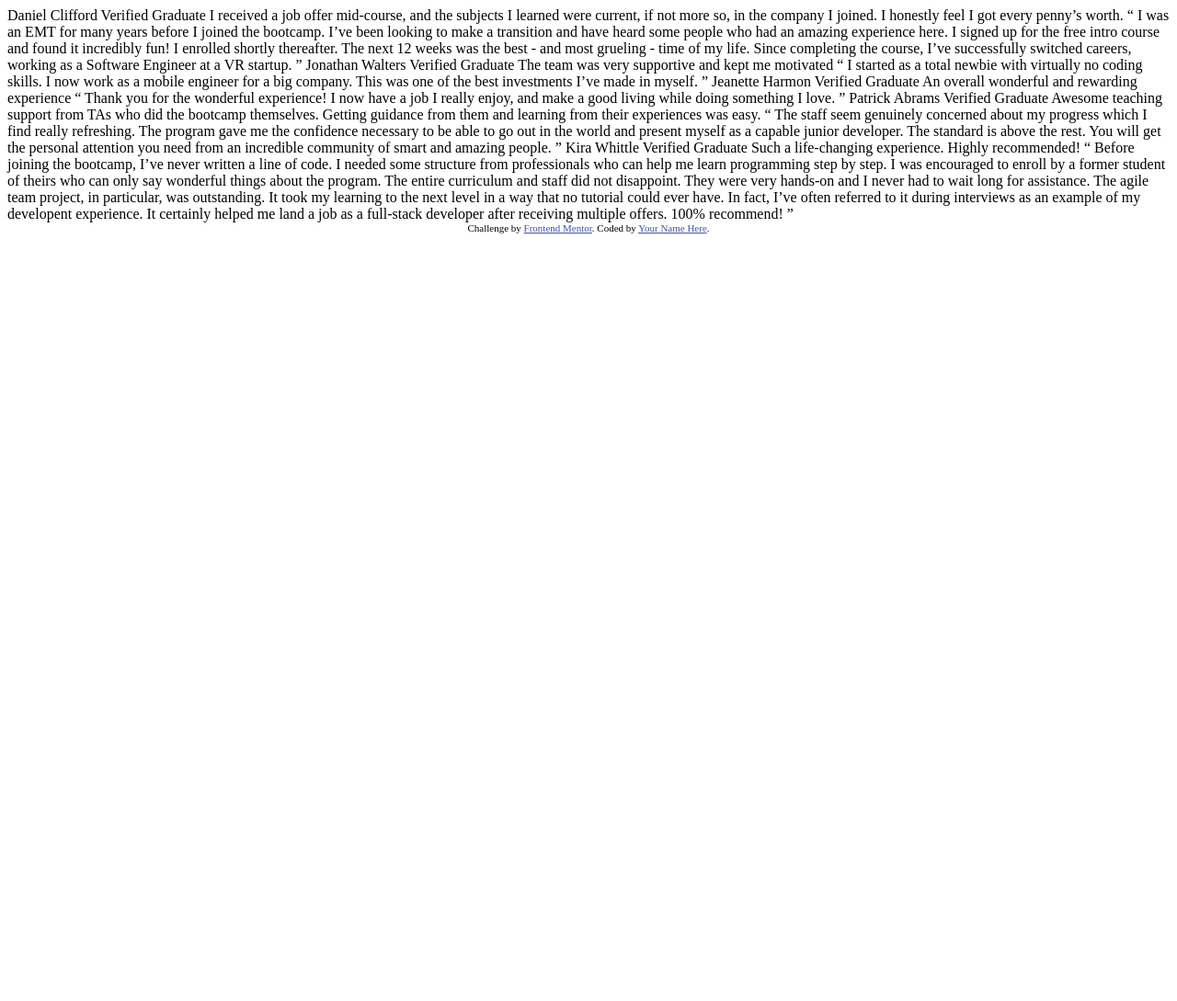
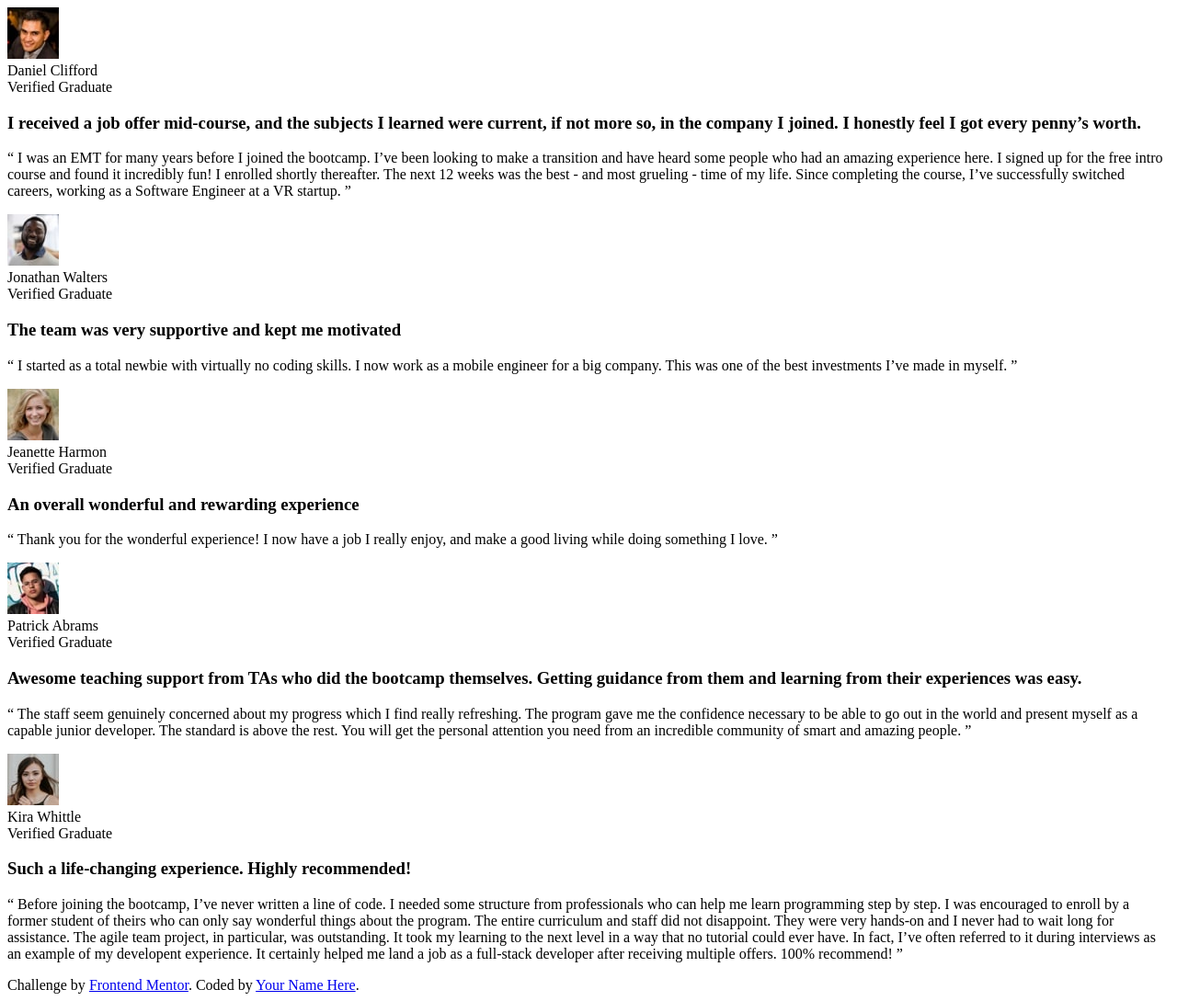
Before and after one commit to rzho17/Testimonials-grid-section, a plain HTML site: page index.html in a window 1280 px wide. Shown: the whole page at 92% size. Before the commit the page ends 800 px from the top, so only its background shows below. Drawn offline with Linux system fonts and the light colour scheme.

Commit message:
Setup initial html layout

```diff
--- a/index.html
+++ b/index.html
@@ -1,64 +1,95 @@
 <!DOCTYPE html>
 <html lang="en">
+
 <head>
   <meta charset="UTF-8">
-  <meta name="viewport" content="width=device-width, initial-scale=1.0"> <!-- displays site properly based on user's device -->
+  <meta name="viewport" content="width=device-width, initial-scale=1.0">
 
   <link rel="icon" type="image/png" sizes="32x32" href="./images/favicon-32x32.png">
 
-  <title>Frontend Mentor | [Challenge Name Here]</title>
+  <title>Frontend Mentor | [Testimonial]</title>
 
-  <!-- Feel free to remove these styles or customise in your own stylesheet 👍 -->
-  <style>
-    .attribution { font-size: 11px; text-align: center; }
-    .attribution a { color: hsl(228, 45%, 44%); }
-  </style>
 </head>
+
 <body>
-  Daniel Clifford
-  Verified Graduate
-
+  <main class="mainContent">
+    <div class="content">
+      <div class="info">
+        <img src="images/image-daniel.jpg" alt="image of daniels" class="profilePic">
+        <div class="daniels">
+          <div class="name">Daniel Clifford</div>
+          <div class="grad">Verified Graduate</div>
+        </div>
+      </div>
+      <h3 class="header">
         I received a job offer mid-course, and the subjects I learned were current, if not more so,
         in the company I joined. I honestly feel I got every penny’s worth.
-
+      </h3>
+      <p class="review">
         “ I was an EMT for many years before I joined the bootcamp. I’ve been looking to make a
         transition and have heard some people who had an amazing experience here. I signed up
         for the free intro course and found it incredibly fun! I enrolled shortly thereafter.
         The next 12 weeks was the best - and most grueling - time of my life. Since completing
         the course, I’ve successfully switched careers, working as a Software Engineer at a VR startup. ”
-
-  Jonathan Walters
-  Verified Graduate
-
-  The team was very supportive and kept me motivated
-
+      </p>
+    </div>
+    <div class="content">
+      <div class="info">
+        <img src="images/image-jonathan.jpg" alt="image of jonathon" class="profilePic">
+        <div class="jonathon">
+          <div class="name">Jonathan Walters</div>
+          <div class="grad">Verified Graduate</div>
+        </div>
+      </div>
+      <h3 class="header">The team was very supportive and kept me motivated</h3>
+      <p class="review">
         “ I started as a total newbie with virtually no coding skills. I now work as a mobile engineer
         for a big company. This was one of the best investments I’ve made in myself. ”
-
-  Jeanette Harmon
-  Verified Graduate
-
-  An overall wonderful and rewarding experience
-
+      </p>
+    </div>
+    <div class="content">
+      <div class="info">
+        <img src="images/image-jeanette.jpg" alt="image of Jeanette" class="profilePic">
+        <div class="jeanette">
+          <div class="name">Jeanette Harmon</div>
+          <div class="grad">Verified Graduate</div>
+        </div>
+      </div>
+      <h3 class="header">An overall wonderful and rewarding experience</h3>
+      <p class="review">
         “ Thank you for the wonderful experience! I now have a job I really enjoy, and make a good living
         while doing something I love. ”
-
-  Patrick Abrams
-  Verified Graduate
-
+      </p>
+    </div>
+    <div class="content">
+      <div class="info">
+        <img src="images/image-patrick.jpg" alt="image of patrick" class="profilePic">
+        <div class="patrick">
+          <div class="name">Patrick Abrams</div>
+          <div class="grad">Verified Graduate</div>
+        </div>
+      </div>
+      <h3 class="header">
         Awesome teaching support from TAs who did the bootcamp themselves. Getting guidance from them and
         learning from their experiences was easy.
-
+      </h3>
+      <p class="review">
         “ The staff seem genuinely concerned about my progress which I find really refreshing. The program
         gave me the confidence necessary to be able to go out in the world and present myself as a capable
         junior developer. The standard is above the rest. You will get the personal attention you need from
         an incredible community of smart and amazing people. ”
-
-  Kira Whittle
-  Verified Graduate
-
-  Such a life-changing experience. Highly recommended!
-
+      </p>
+    </div>
+    <div class="content">
+      <div class="info">
+        <img src="images/image-kira.jpg" alt="image of kira" class="profilePic">
+        <div class="kira">
+          <div class="name">Kira Whittle</div>
+          <div class="grad">Verified Graduate</div>
+        </div>
+      </div>
+      <h3 class="header">Such a life-changing experience. Highly recommended!</h3>
+      <p class="review">
         “ Before joining the bootcamp, I’ve never written a line of code. I needed some structure from
         professionals who can help me learn programming step by step. I was encouraged to enroll by a former
         student of theirs who can only say wonderful things about the program. The entire curriculum and staff
@@ -67,10 +98,14 @@
         could ever have. In fact, I’ve often referred to it during interviews as an example of my developent
         experience. It certainly helped me land a job as a full-stack developer after receiving multiple offers.
         100% recommend! ”
+      </p>
+    </div>
+  </main>
 
   <div class="attribution">
     Challenge by <a href="https://www.frontendmentor.io?ref=challenge" target="_blank">Frontend Mentor</a>.
     Coded by <a href="#">Your Name Here</a>.
   </div>
 </body>
+
 </html>
```
Lines whose indentation alone changed are shown as unchanged.
